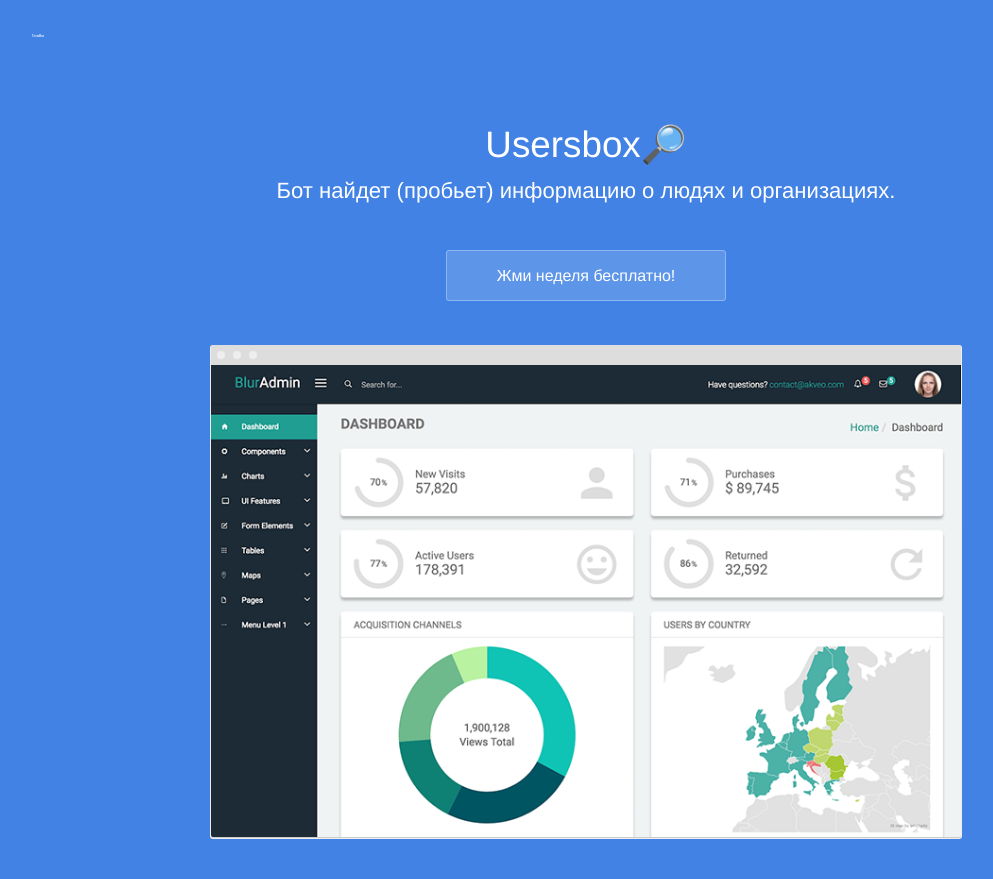
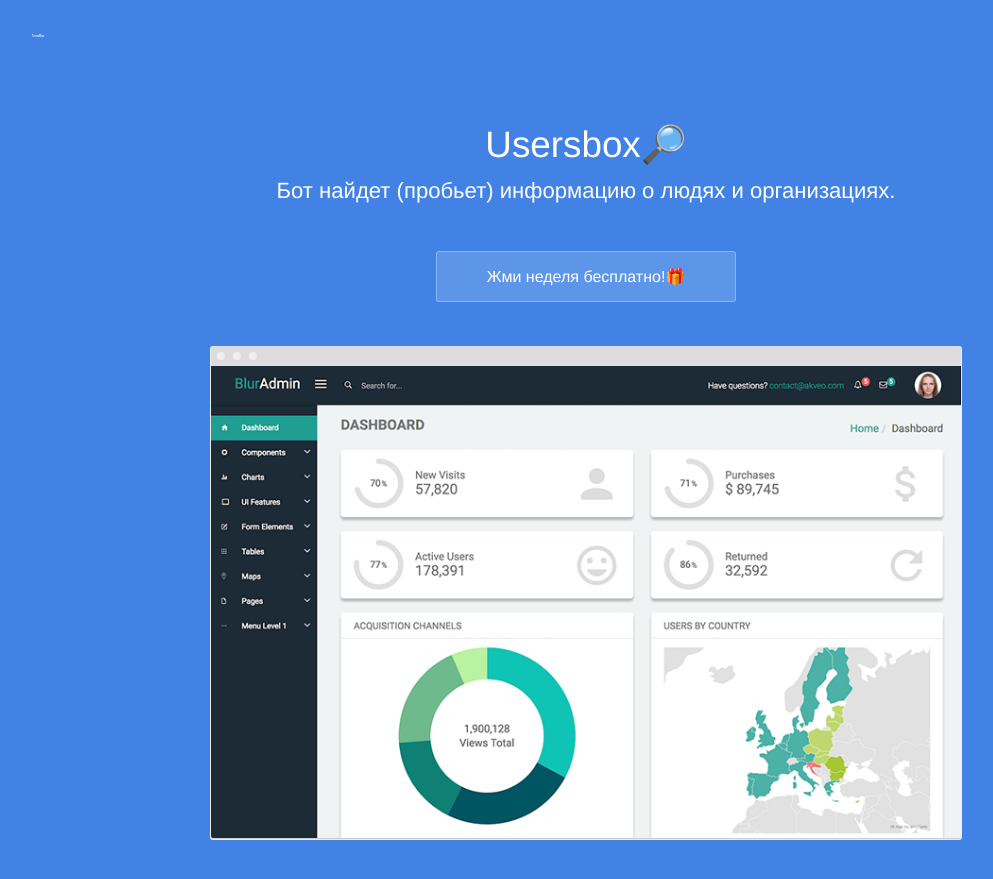
Before and after one commit to usersboxbot/usersboxbot.github.io, a Jekyll site: the page built from index.html, in a window 1280 px wide and 900 px high. Shown: the top 879 px of the window, without its empty margins (54-1047 px from the left). Built offline with Jekyll 4.4.1, drawn with Linux system fonts in a browser that asks for light colours.

Commit message:
Update index.html

```diff
--- a/index.html
+++ b/index.html
@@ -6,7 +6,7 @@
 	<div class="text-container">
 		<h1 class="editable">Usersbox🔎</strong></h1>
 		<p class="subtext editable">Бот найдет (пробьет) информацию о людях и организациях.</p>
-		<div class="cta button alt"><a href="{{ site.baseurl }}/contact/">Жми неделя бесплатно!</a></div>
+		<div class="cta button alt"><a href="{{ site.baseurl }}/contact/">Жми неделя бесплатно!🎁</a></div>
 		<div>
 			<img src="{{ site.baseurl }}/images/dashboard.png" alt="Screenshot" class="screenshot editable" />
 		</div>
```
